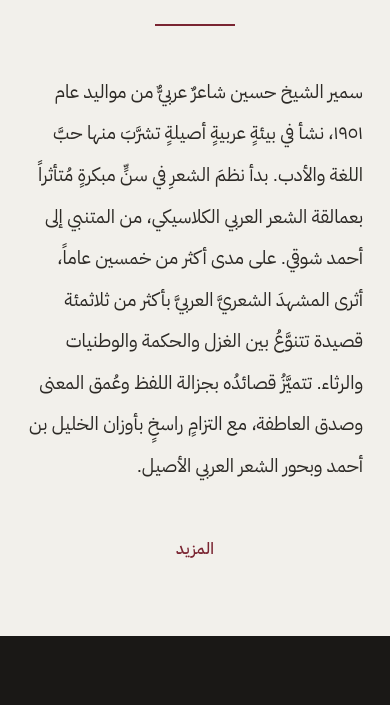
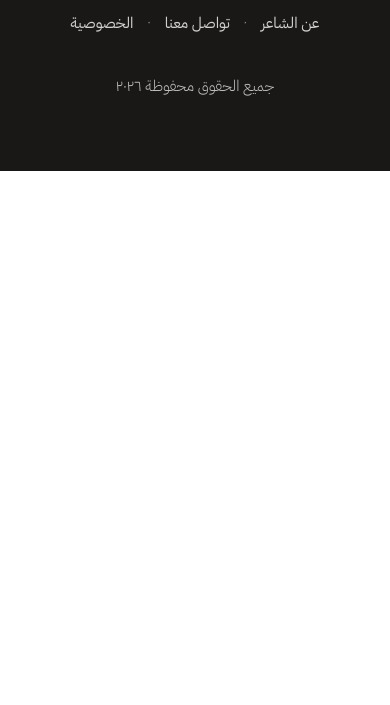
Before and after one commit to AlsheikhMedia/SameerAlsheikh.com, an Astro site: page / in a window 390 px wide. Shown: the part 3774-4479 px from the top of the page. After the commit the page ends 3945 px from the top, so only its background shows below. Built offline with nearby package versions, Linux system fonts and the light colour scheme; Astro itself is replaced by a stand-in of ours; a web font is replaced by a local one.

Commit message:
refactor: remove About poet section from homepage
[verified] Removed About preview section (عن الشاعر) from homepage — keeps /about page intact. Cleaned up all associated CSS and responsive breakpoints. Build passes.

```diff
--- a/src/pages/index.astro
+++ b/src/pages/index.astro
@@ -2,7 +2,7 @@
 import Layout from '../layouts/Layout.astro';
 import Footer from '../components/Footer.astro';
 import PoemCard from '../components/PoemCard.astro';
-import { featuredPoems, bioText, categories } from '../data/poems';
+import { featuredPoems, categories } from '../data/poems';
 
 const heroVerse = featuredPoems[0]?.verses[0];
 ---
@@ -68,15 +68,6 @@ const heroVerse = featuredPoems[0]?.verses[0];
 				</div>
 			</section>
 
-			<!-- About Preview -->
-			<section id="about" class="about-section">
-				<div class="about-container">
-					<h2 class="section-title">عن الشاعر</h2>
-					<div class="rule"></div>
-					<p class="about-text">{bioText}</p>
-					<a href="#about" class="read-more">المزيد</a>
-				</div>
-			</section>
 		</main>
 
 		<Footer />
@@ -247,41 +238,6 @@ const heroVerse = featuredPoems[0]?.verses[0];
 		color: #7a2532;
 	}
 
-	/* ---------- About Preview ---------- */
-
-	.about-section {
-		padding: 6rem 2rem;
-		background-color: #f2f0eb;
-	}
-
-	.about-container {
-		max-width: 700px;
-		margin: 0 auto;
-		text-align: center;
-	}
-
-	.about-section :global(.section-title) {
-		margin: 0 0 1.5rem;
-	}
-
-	.about-text {
-		font-family: 'IBM Plex Sans Arabic', sans-serif;
-		font-size: 1.05rem;
-		line-height: 2.2;
-		color: #2c2925;
-		margin: 2.5rem 0;
-		text-align: justify;
-	}
-
-	.read-more {
-		font-family: 'IBM Plex Sans Arabic', sans-serif;
-		font-size: 0.9rem;
-		font-weight: 500;
-		color: #7a2532;
-		text-decoration: none;
-		display: inline-block;
-	}
-
 	/* ---------- Responsive ---------- */
 
 	@media (max-width: 1024px) {
@@ -301,10 +257,6 @@ const heroVerse = featuredPoems[0]?.verses[0];
 
 		.hero-subtitle {
 			font-size: 1rem;
-		}
-
-		.about-section {
-			padding: 4rem 1.5rem;
 		}
 
 		.verse-line {
@@ -340,10 +292,6 @@ const heroVerse = featuredPoems[0]?.verses[0];
 		.ajz {
 			text-align: center;
 		}
-
-		.about-text {
-			text-align: right;
-		}
 	}
 
 	@media (max-width: 320px) {
```
